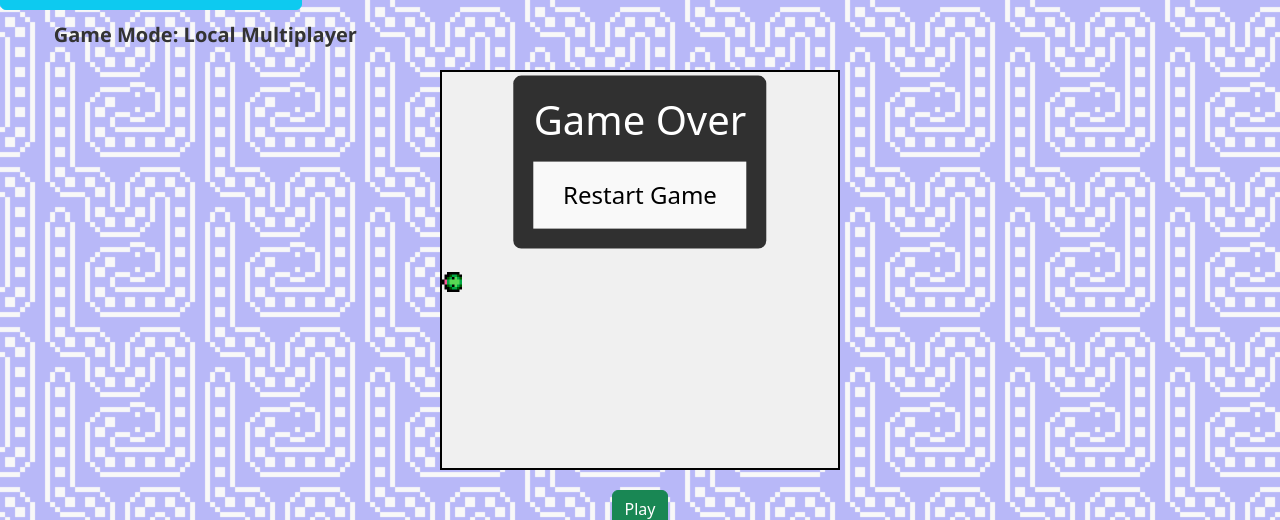
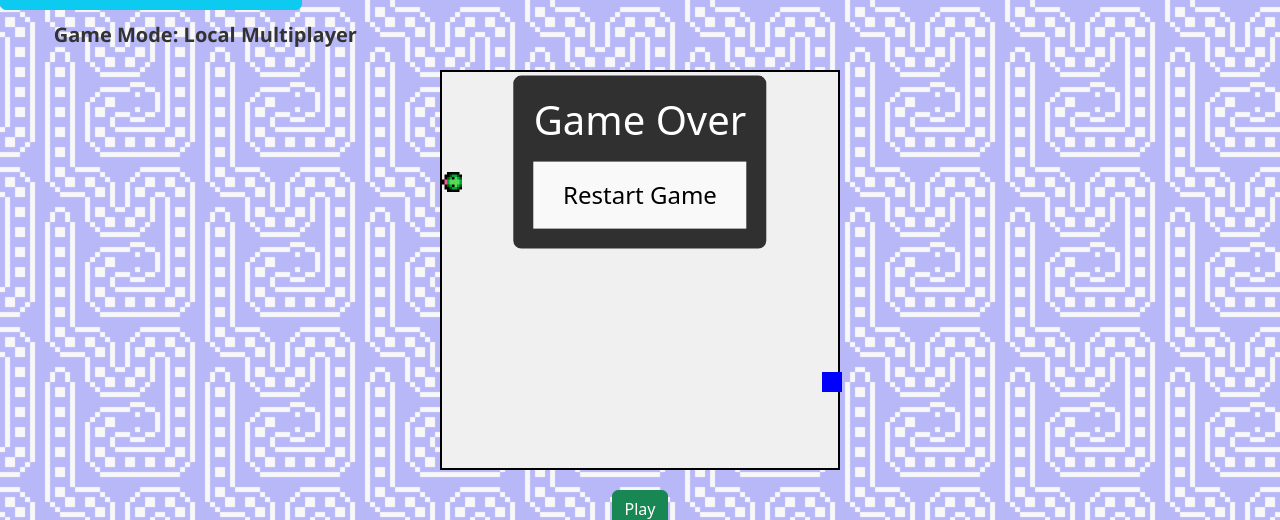
Before and after one commit to MoodyMakai/Cos420Ceagulls, a React (Vite) app: page / in a window 1280 px wide. Both pictures are taken after a click on the button "Local Multiplayer". Shown: the part 238-758 px from the top of the page. Built offline with nearby package versions, Linux system fonts and the light colour scheme.

Commit message:
Got local multiplayer to work with just a basic blue snake since we don't have a second skin option

```diff
--- a/src/App.tsx
+++ b/src/App.tsx
@@ -9,18 +9,25 @@ import { Skin } from './interfaces/skins';
 import { SkinCreate } from './components/skin';
 
 function GameBox({ gameMode }: { gameMode: string }) {
+  // Snake 1
+  const [direction1, setDirection1] = useState<'ArrowUp' | 'ArrowDown' | 'ArrowLeft' | 'ArrowRight' | null>('ArrowLeft');
+  const [segmentDirections1, setSegmentDirections1] = useState<string[]>(['ArrowLeft']);
+  const [snake1, setSnake1] = useState([{ x: 100, y: 100 }]); // Start slightly offset
 
-  const [direction1, setDirection1] = useState<'ArrowUp' | 'ArrowDown' | 'ArrowLeft' | 'ArrowRight' | null>('ArrowLeft');
-  const [segmentDirections, setSegmentDirections] = useState<string[]>(['ArrowLeft']);
+  // Snake 2 (for multiplayer)
+  const [direction2, setDirection2] = useState<'KeyW' | 'KeyA' | 'KeyS' | 'KeyD' | null>('KeyD');
+  const [segmentDirections2, setSegmentDirections2] = useState<string[]>(['KeyD']);
+  const [snake2, setSnake2] = useState([{ x: 300, y: 300 }]);
+
   const [gameOver, setGameOver] = useState(false);
   const [food, setFood] = useState<{ x: number; y: number }[]>([]);
 
   const intervalRef1 = useRef<NodeJS.Timeout | null>(null);
+  const intervalRef2 = useRef<NodeJS.Timeout | null>(null);
   const foodSpawnInterval = useRef<NodeJS.Timeout | null>(null);
 
   const step = 20;
   const boxSize = 400;
-  const [snake1, setSnake1] = useState([{ x: boxSize / 2, y: boxSize / 2 }]);
   const playerSize = 20;
 
   function loadSkins(): Skin[] {
@@ -53,9 +60,11 @@ function GameBox({ gameMode }: { gameMode: string }) {
     return () => clearInterval(foodSpawnInterval.current!);
   }, [gameOver]);
 
+  // Player 1 Controls
   useEffect(() => {
     const handleKeyDown = (e: KeyboardEvent) => {
       if (gameOver) return;
+
       if (['ArrowUp', 'ArrowDown', 'ArrowLeft', 'ArrowRight'].includes(e.key)) {
         e.preventDefault();
         const opposites: { [key: string]: string } = {
@@ -68,35 +77,83 @@ function GameBox({ gameMode }: { gameMode: string }) {
           setDirection1(e.key as typeof direction1);
         }
       }
+      // Player 2 Controls (WASD)
+      if (['w', 'a', 's', 'd', 'W', 'A', 'S', 'D'].includes(e.key)) {
+        e.preventDefault();
+        const keyMap: { [key: string]: 'KeyW' | 'KeyA' | 'KeyS' | 'KeyD' } = {
+          w: 'KeyW',
+          W: 'KeyW',
+          a: 'KeyA',
+          A: 'KeyA',
+          s: 'KeyS',
+          S: 'KeyS',
+          d: 'KeyD',
+          D: 'KeyD',
+        };
+        const opposites: { [key: string]: string } = {
+          KeyW: 'KeyS',
+          KeyS: 'KeyW',
+          KeyA: 'KeyD',
+          KeyD: 'KeyA'
+        };
+        if (direction2 !== opposites[keyMap[e.key]]) {
+          setDirection2(keyMap[e.key]);
+        }
+      }
     };
     window.addEventListener('keydown', handleKeyDown);
     return () => window.removeEventListener('keydown', handleKeyDown);
-  }, [direction1, gameOver]);
+  }, [direction1, direction2, gameOver]);
 
+  // Snake 1 movement
   useEffect(() => {
     if (intervalRef1.current) clearInterval(intervalRef1.current);
     intervalRef1.current = setInterval(() => {
-      setSnake1(prev => {
+      moveSnake(setSnake1, direction1, segmentDirections1, setSegmentDirections1);
+    }, 200);
+    return () => clearInterval(intervalRef1.current!);
+  }, [direction1, food]);
+
+  // Snake 2 movement if Local Multiplayer
+  useEffect(() => {
+    if (gameMode !== "Local Multiplayer") return;
+    if (intervalRef2.current) clearInterval(intervalRef2.current);
+    intervalRef2.current = setInterval(() => {
+      moveSnake(setSnake2, direction2, segmentDirections2, setSegmentDirections2, true);
+    }, 200);
+    return () => clearInterval(intervalRef2.current!);
+  }, [direction2, food, gameMode]);
+
+  const moveSnake = (
+    setSnake: React.Dispatch<React.SetStateAction<{ x: number; y: number }[]>>,
+    direction: string | null,
+    segmentDirections: string[],
+    setSegmentDirections: React.Dispatch<React.SetStateAction<string[]>>,
+    isSecondSnake = false
+  ) => {
+    setSnake(prev => {
       const head = { ...prev[0] };
-        if (direction1 === 'ArrowLeft') head.x -= step;
-        if (direction1 === 'ArrowRight') head.x += step;
-        if (direction1 === 'ArrowUp') head.y -= step;
-        if (direction1 === 'ArrowDown') head.y += step;
+      if (!head || !direction) return prev;
+
+      if (direction === 'ArrowLeft' || direction === 'KeyA') head.x -= step;
+      if (direction === 'ArrowRight' || direction === 'KeyD') head.x += step;
+      if (direction === 'ArrowUp' || direction === 'KeyW') head.y -= step;
+      if (direction === 'ArrowDown' || direction === 'KeyS') head.y += step;
 
       if (head.x < 0 || head.x >= boxSize || head.y < 0 || head.y >= boxSize) {
         setGameOver(true);
-          clearInterval(intervalRef1.current!);
+        clearInterval(isSecondSnake ? intervalRef2.current! : intervalRef1.current!);
         return prev;
       }
 
       if (prev.some((seg, index) => index !== 0 && seg.x === head.x && seg.y === head.y)) {
         setGameOver(true);
-          clearInterval(intervalRef1.current!);
+        clearInterval(isSecondSnake ? intervalRef2.current! : intervalRef1.current!);
         return prev;
       }
 
       const newSnake = [head, ...prev.slice(0, prev.length - 1)];
-        const newDirections = [direction1!, ...segmentDirections.slice(0, segmentDirections.length - 1)];
+      const newDirections = [direction!, ...segmentDirections.slice(0, segmentDirections.length - 1)];
 
       const foodIndex = food.findIndex(f => f.x === head.x && f.y === head.y);
       if (foodIndex !== -1) {
@@ -108,17 +165,19 @@ function GameBox({ gameMode }: { gameMode: string }) {
       setSegmentDirections(newDirections);
       return newSnake;
     });
-    }, 200);
-    return () => clearInterval(intervalRef1.current!);
-  }, [direction1, food]);
+  };
 
   const handleResetGame = () => {
-    setSnake1([{ x: boxSize / 2, y: boxSize / 2 }]);
+    setSnake1([{ x: 100, y: 100 }]);
+    setSnake2([{ x: 300, y: 300 }]);
     setDirection1('ArrowLeft');
-    setSegmentDirections(['ArrowLeft']);
+    setDirection2('KeyD');
+    setSegmentDirections1(['ArrowLeft']);
+    setSegmentDirections2(['KeyD']);
     setFood([]);
     setGameOver(false);
     clearInterval(intervalRef1.current!);
+    clearInterval(intervalRef2.current!);
     clearInterval(foodSpawnInterval.current!);
     foodSpawnInterval.current = null;
   };
@@ -129,6 +188,10 @@ function GameBox({ gameMode }: { gameMode: string }) {
       case 'ArrowRight': return 'rotate(180deg)';
       case 'ArrowDown': return 'rotate(270deg)';
       case 'ArrowLeft': return 'rotate(0deg)';
+      case 'KeyW': return 'rotate(90deg)';
+      case 'KeyD': return 'rotate(180deg)';
+      case 'KeyS': return 'rotate(270deg)';
+      case 'KeyA': return 'rotate(0deg)';
       default: return 'rotate(0deg)';
     }
   };
@@ -144,9 +207,10 @@ function GameBox({ gameMode }: { gameMode: string }) {
           position: 'relative',
           margin: '20px auto',
         }}>
+        {/* Snake 1 */}
         {snake1.map((seg, index) => (
           <div
-            key={index}
+            key={`snake1-${index}`}
             style={{
               width: playerSize,
               height: playerSize,
@@ -163,11 +227,29 @@ function GameBox({ gameMode }: { gameMode: string }) {
               left: seg.x,
               top: seg.y,
               zIndex: 10,
-              transform: getRotation(segmentDirections[index])
+              transform: getRotation(segmentDirections1[index])
             }}
           />
         ))}
 
+        {/* Snake 2 */}
+        {gameMode === "Local Multiplayer" && snake2.map((seg, index) => (
+          <div
+            key={`snake2-${index}`}
+            style={{
+              width: playerSize,
+              height: playerSize,
+              backgroundColor: index === 0 ? 'blue' : 'lightblue',
+              position: 'absolute',
+              left: seg.x,
+              top: seg.y,
+              zIndex: 10,
+              transform: getRotation(segmentDirections2[index])
+            }}
+          />
+        ))}
+
+        {/* Food */}
         {food.map((f, index) => (
           <div
             key={`food-${index}`}
@@ -183,6 +265,7 @@ function GameBox({ gameMode }: { gameMode: string }) {
         ))}
       </div>
 
+      {/* Game Over Screen */}
       {gameOver && (
         <div
           style={{
@@ -207,7 +290,6 @@ function GameBox({ gameMode }: { gameMode: string }) {
     </div>
   );
 }
-
 
 function App() {
 
@@ -320,7 +402,8 @@ const selectGameMode = (mode: string) => {
           )}
           <div className='col-4'></div>
         </div>
-        <GameBox gameMode={gameMode} />
+        <GameBox key={gameMode} gameMode={gameMode} />
+
 
         <div style={{ display: 'flex', justifyContent: 'center', position: 'relative', marginBottom: 20 }}>
           <button className='btn btn-success'>Play</button>
```
Lines whose indentation alone changed are shown as unchanged.
